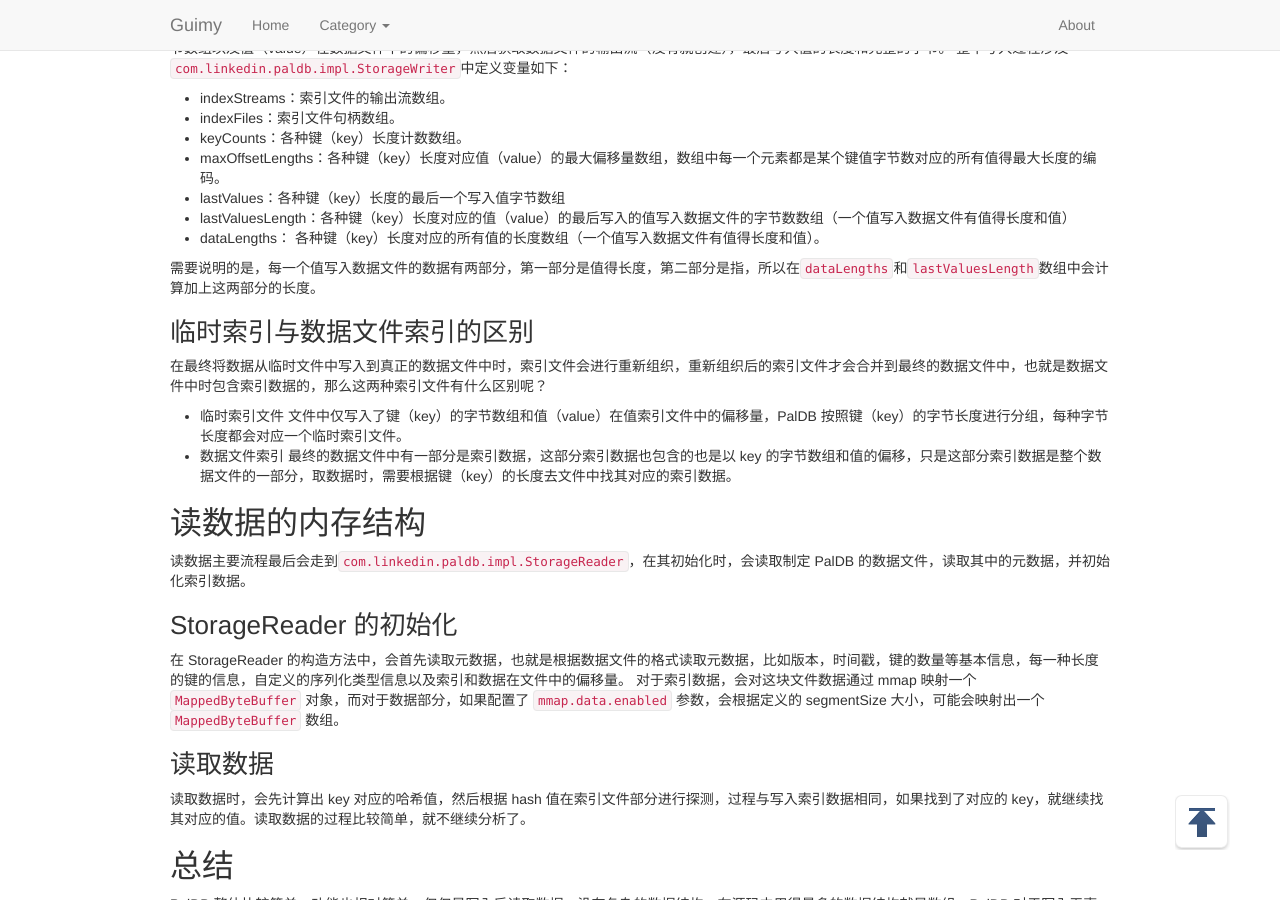
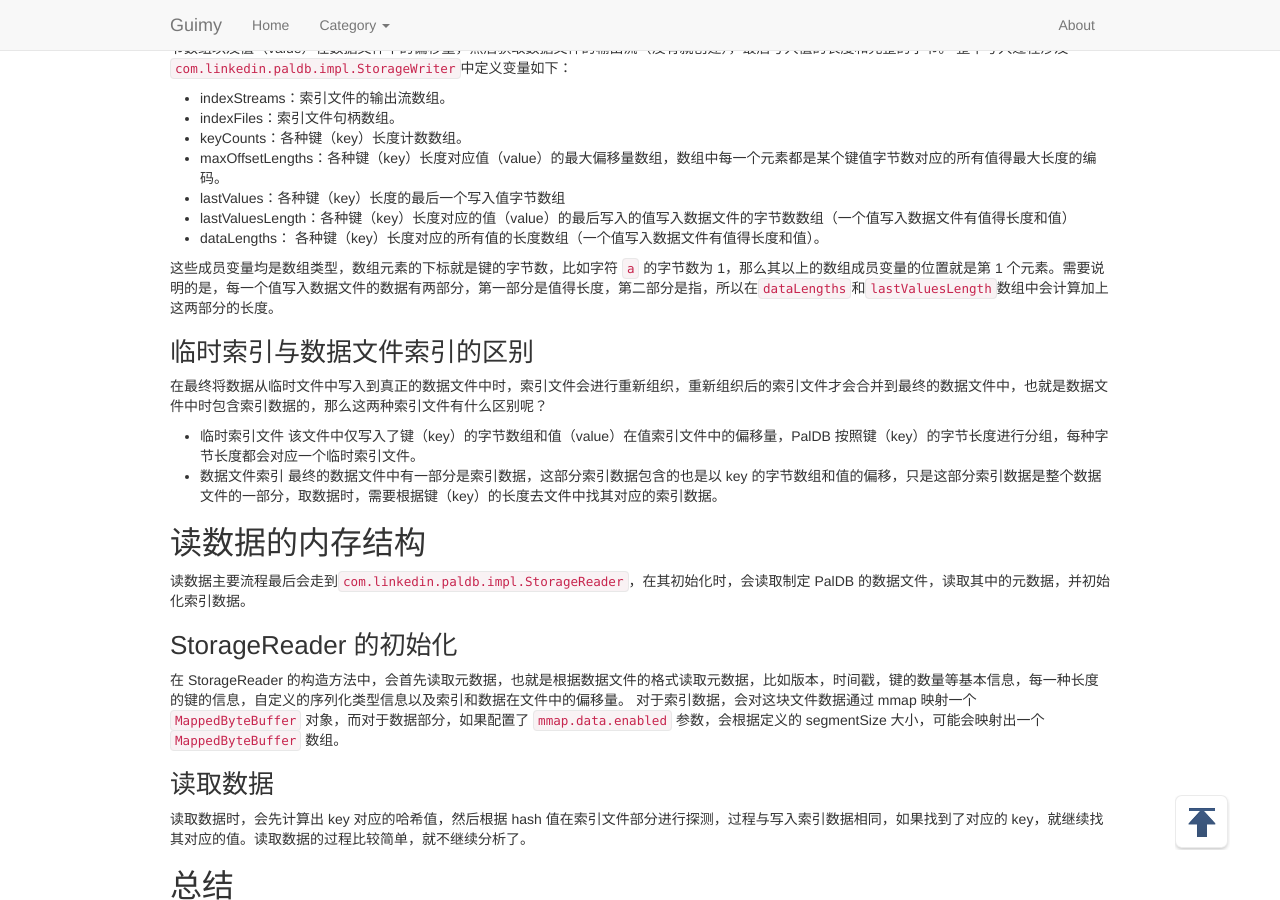
Before and after one commit to guimingyue/guimingyue.github.io, a Jekyll site: the page built from _posts/2020-01-28-paldb-deep-analysis.md, in a window 1280 px wide and 900 px high, scrolled down 2213 px. Built offline with Jekyll 4.4.1, drawn with Linux system fonts in a browser that asks for light colours; comment, search, counter and statistics services are not loaded.

Commit message:
Update 2020-01-28-paldb-deep-analysis.md

```diff
--- a/_posts/2020-01-28-paldb-deep-analysis.md
+++ b/_posts/2020-01-28-paldb-deep-analysis.md
@@ -96,17 +96,16 @@ for (int probe = 0; probe < count; probe++) {
 * lastValuesLength：各种键（key）长度对应的值（value）的最后写入的值写入数据文件的字节数数组（一个值写入数据文件有值得长度和值）
 * dataLengths： 各种键（key）长度对应的所有值的长度数组（一个值写入数据文件有值得长度和值）。
 
-
-需要说明的是，每一个值写入数据文件的数据有两部分，第一部分是值得长度，第二部分是指，所以在`dataLengths`和`lastValuesLength`数组中会计算加上这两部分的长度。
+这些成员变量均是数组类型，数组元素的下标就是键的字节数，比如字符 `a` 的字节数为 1，那么其以上的数组成员变量的位置就是第 1 个元素。需要说明的是，每一个值写入数据文件的数据有两部分，第一部分是值得长度，第二部分是指，所以在`dataLengths`和`lastValuesLength`数组中会计算加上这两部分的长度。
 
 
 ### 临时索引与数据文件索引的区别
 在最终将数据从临时文件中写入到真正的数据文件中时，索引文件会进行重新组织，重新组织后的索引文件才会合并到最终的数据文件中，也就是数据文件中时包含索引数据的，那么这两种索引文件有什么区别呢？
 
 * 临时索引文件
-文件中仅写入了键（key）的字节数组和值（value）在值索引文件中的偏移量，PalDB 按照键（key）的字节长度进行分组，每种字节长度都会对应一个临时索引文件。
+该文件中仅写入了键（key）的字节数组和值（value）在值索引文件中的偏移量，PalDB 按照键（key）的字节长度进行分组，每种字节长度都会对应一个临时索引文件。
 * 数据文件索引
-最终的数据文件中有一部分是索引数据，这部分索引数据也包含的也是以 key 的字节数组和值的偏移，只是这部分索引数据是整个数据文件的一部分，取数据时，需要根据键（key）的长度去文件中找其对应的索引数据。
+最终的数据文件中有一部分是索引数据，这部分索引数据包含的也是以 key 的字节数组和值的偏移，只是这部分索引数据是整个数据文件的一部分，取数据时，需要根据键（key）的长度去文件中找其对应的索引数据。
 
 ## 读数据的内存结构
 读数据主要流程最后会走到`com.linkedin.paldb.impl.StorageReader`，在其初始化时，会读取制定 PalDB 的数据文件，读取其中的元数据，并初始化索引数据。
```
